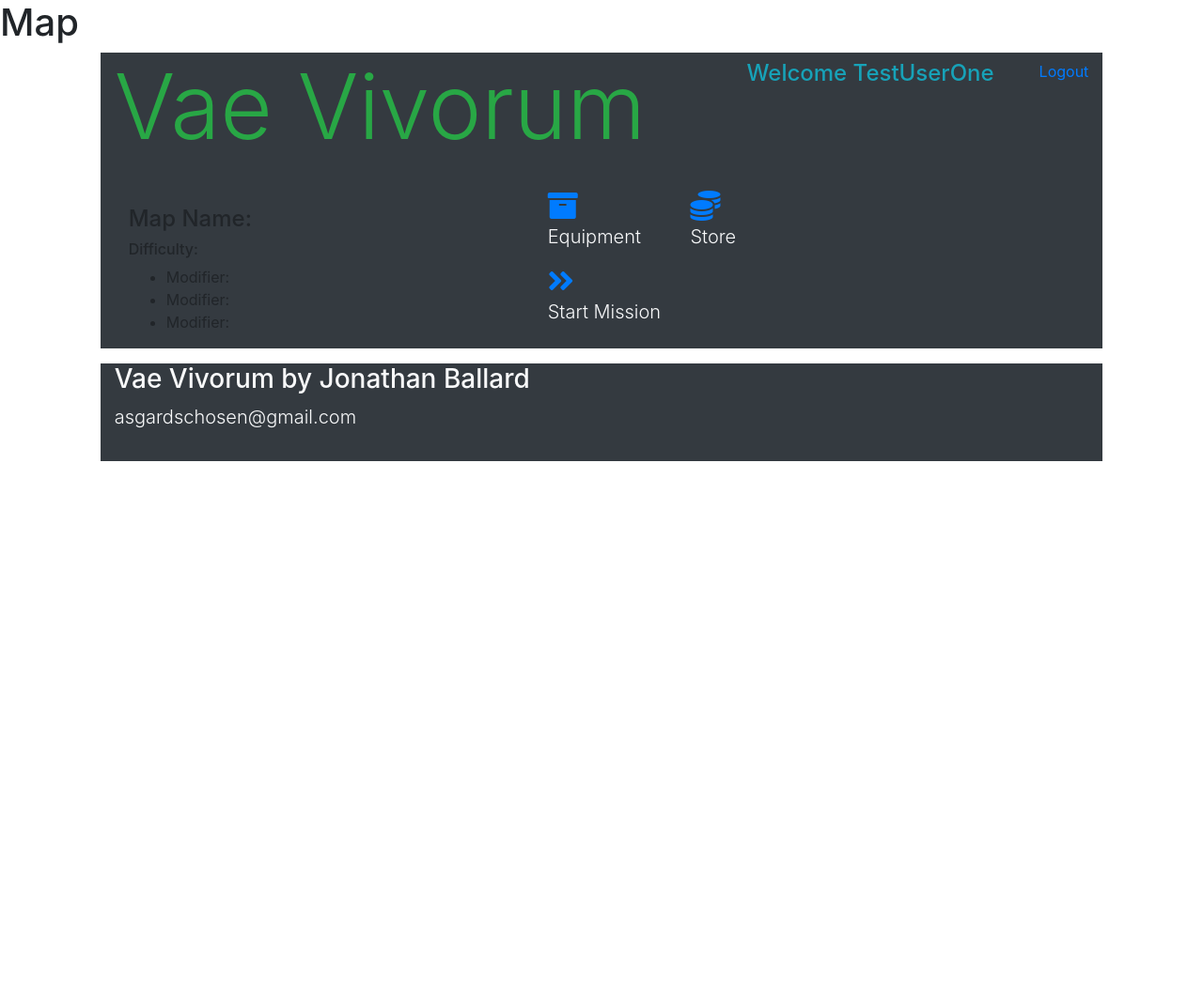
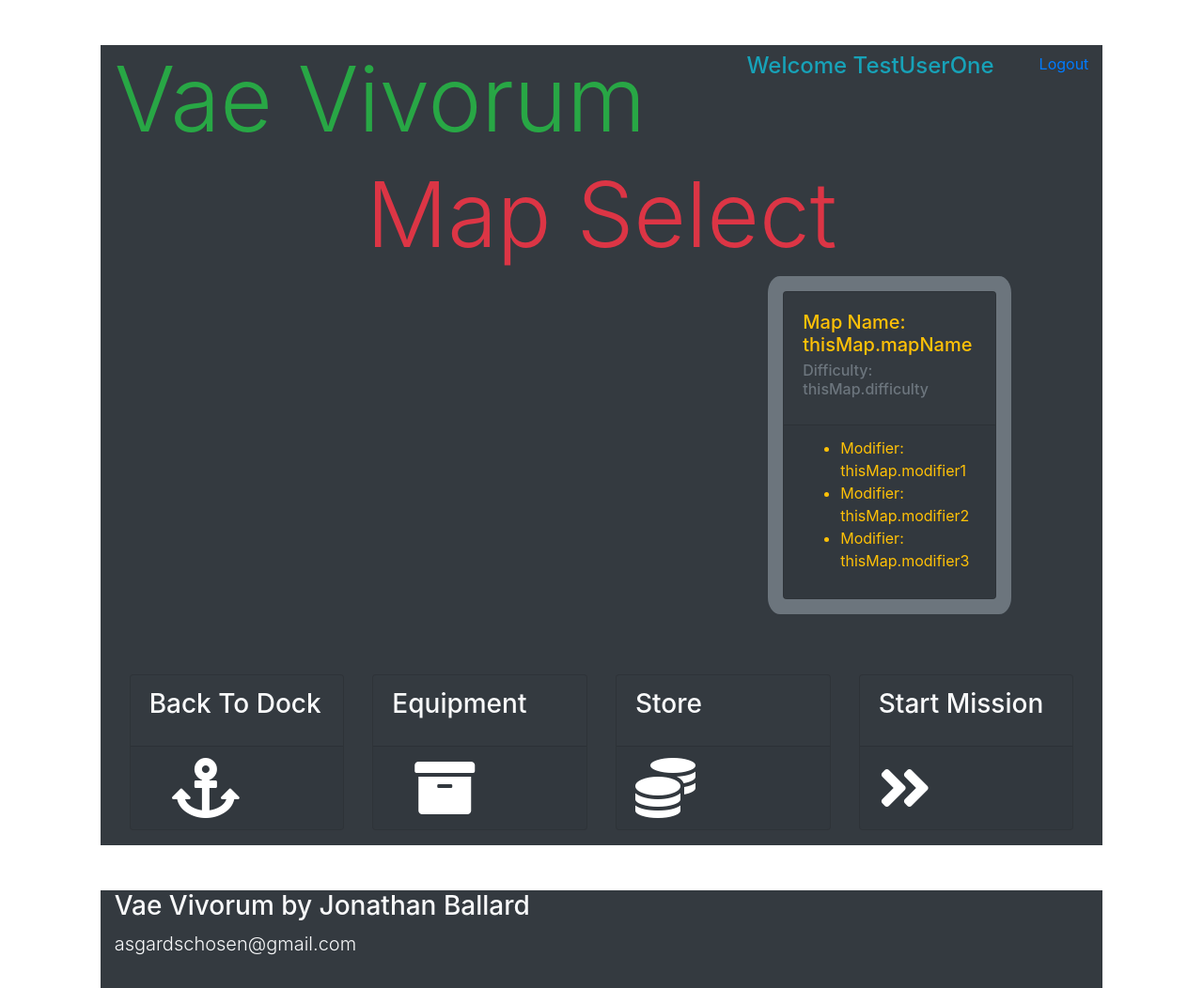
Before and after one commit to JonathanBallard/Coding_Dojo_Projects_Vae_Vivorum, a Flask app: page /map in a window 1280 px wide. Shown: the whole page at 94% size. Before the commit the page ends 491 px from the top, so only its background shows below. Run offline with Flask 2, Linux system fonts and the light colour scheme; a user stored in the database is signed in; data comes from the database, SQL or seed files in the repository; both versions use the stored data as it was after the commit; some libraries are stand-ins or nearby versions.

Commit message:
fixed shields, implemented story, started on map.html

```diff
--- a/static/css/style.css
+++ b/static/css/style.css
@@ -13,8 +13,13 @@
     height: 69px;
 }
 
+.stats{
+    border-radius: 15px;
+}
 
-
+.passiveArea {
+    border-radius: 15px;
+}
 
 
 /* Game Stuff */
@@ -159,7 +164,7 @@
 
 .xpProgressDiv {
     width: 100%;
-    height: 20px;
+    height: 30px;
     position: relative;
 }
 
@@ -182,6 +187,20 @@
 
 #xpProgressBar {
     color: white;
+    font-size: 16px;
+}
+
+#xpBarText{
+    color: white;
+    font-size: 26px;
+}
+
+.fas {
+    color: white;
+}
+
+.mapInfoBox{
+    border-radius: 5%;
 }
 
 .abilityBox{
--- a/static/js/gamevariables.js
+++ b/static/js/gamevariables.js
@@ -8,7 +8,7 @@
 var viewportWidth = $(document).width() * 0.7;
 var map = $('#background');
 var mapOffsetLeft = ($(document).width() - gameWidth) / 2;
-var mapOffsetTop = (($(document).height() - gameHeight) / 2);
+var mapOffsetTop = ($(document).height() - gameHeight) / 2;
 
 //COUNTER
 var loopCounter = 0;
@@ -19,13 +19,13 @@
 var endOfGame = false;
 var muteToggle = false;
 // var gameWinScore = 2000 * (difficultyRate + 0.5);  //standard
-var gameWinScore = 10000;  //testing
+var gameWinScore = 1000;  //testing
 var winLossModifier = 0.25;
 
 // SPEEDS
 var gameSpeed = 100;
 var playerMoveSpeed = 10;
-var enemyMoveSpeed = 10 * difficultyRate;
+var enemyMoveSpeed = Math.floor(10 * difficultyRate);
 var weaponFireMoveSpeed = 25;
 
 //ENEMIES
--- a/templates/map.html
+++ b/templates/map.html
@@ -24,47 +24,85 @@
     <title>Map</title>
 </head>
 <body>
-<h1>Map</h1>
 
-<div class="container bg-dark col-xl-10">
+<div class="container bg-dark mt-5 text-warning col-xl-10">
     <div id="topbar"  class="d-flex flex-row">
         <h1 class="display-1 d-inline-flex text-success">Vae Vivorum</h1>
         <h4 class="ml-auto d-inline-flex mt-2 text-info" >Welcome {{ thisUser.username }}</h4>
         <a class="ml-5 d-inline-flex mt-2" href="/logout">Logout</a>
     </div>
-
+    <h1 class="display-1 text-center text-danger">Map Select</h1>
     <div class="d-inline-block col-xl-8">
         <!-- MAP SELECT HERE -->
 
 
     </div>
-        <div class="d-inline-block col-xl-4">
-            <!-- MAP INFO HERE -->
-            <h4>Map Name: </h4>
-            <h6>Difficulty: </h6>
+    <div class="mapInfoBox bg-secondary d-inline-block col-xl-3 p-3">
+
+        <div class="card mapCard bg-dark">
+            <div class="card-body">
+                <h5 class="card-title">Map Name: <span id="mapNameText">thisMap.mapName</span></h5>
+                <h6 class="card-subtitle mb-2 text-muted text-light">Difficulty: <span id="difficultyText">thisMap.difficulty</span></h6>
+            </div>
+            <div class="card-footer">
                 <ul>
-                <li>Modifier:</li>
-                <li>Modifier:</li>
-                <li>Modifier:</li>
+                    <li>Modifier: <span id="modifier1">thisMap.modifier1</span></li>
+                    <li>Modifier: <span id="modifier2">thisMap.modifier2</span></li>
+                    <li>Modifier: <span id="modifier3">thisMap.modifier3</span></li>
                 </ul>
+            </div>
+        </div>
+
+
     </div>
 
 
 
-        <div class="container bg-dark text-light d-inline-block col-xl-4 align-bottom mb-2 ml-5">
-            <div class="ml-5 d-inline-block">
-                <a href="/equipment"><i class="fas fa-2x fa-archive"></i></a>
-                <p class="lead">Equipment</p>
+
+    <div class="card-deck iconDiv mt-5 p-3 mb-5">
+
+        <div class="card iconCard bg-dark">
+            <div class="card-body">
+                <h3 class="card-subtitle mb-2 text-light">Back To Dock</h3>
             </div>
-            <div class="ml-5 d-inline-block">
-                <a href="/store"><i class="fas fa-2x fa-coins"></i></a>
-                <p class="lead">Store</p>
-            </div>
-            <div class="ml-5 d-inline-block">
-                <a href="/game"><i class="fas fa-2x fa-angle-double-right"></i></a>
-                <p class="lead">Start Mission</p>
+            <div class="card-footer">
+                <a href="/dock"><i class="ml-4 fas fa-4x fa-anchor"></i></a>
             </div>
         </div>
+
+        <div class="card iconCard bg-dark">
+            <div class="card-body">
+                <h3 class="card-subtitle mb-2 text-light">Equipment</h3>
+            </div>
+            <div class="card-footer">
+                <a href="/equipment"><i class="ml-4 fas fa-4x fa-archive"></i></a>
+            </div>
+        </div>
+
+        <div class="card iconCard bg-dark">
+            <div class="card-body">
+                <h3 class="card-subtitle mb-2 text-light">Store</h3>
+            </div>
+            <div class="card-footer">
+                <a href="/store"><i class="fas fa-4x fa-coins"></i></a>
+            </div>
+        </div>
+
+        <div class="card iconCard bg-dark">
+            <div class="card-body">
+                <h3 class="card-subtitle mb-2 text-light">Start Mission</h3>
+            </div>
+            <div class="card-footer">
+                <a href="/game"><i class="fas fa-4x fa-angle-double-right"></i></a>
+            </div>
+        </div>
+
+
+
+
+
+    </div>
+
 
 
 </div>
```
Also changed, not shown: migrations/versions/811b861c4ff4_.py (added, +39 -0 lines), models.py (+13 -0 lines), static/js/game.js (+15 -20 lines), static/js/overview.js (+23 -2 lines), templates/dock.html (+53 -14 lines), templates/equipment.html (+10 -3 lines), templates/overview.html (+13 -9 lines), templates/store.html (+10 -8 lines), $vae_vivorum.db, readme.md. Lines whose indentation alone changed are shown as unchanged.
